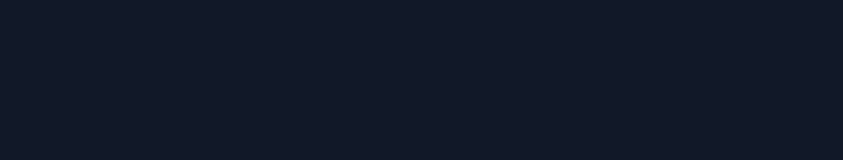
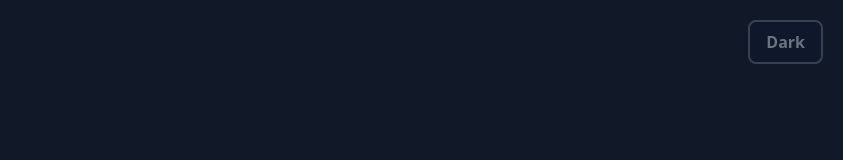
Before and after one commit to zalaya/geeker, a React (Vite) app: page / in a window 1280 px wide. Shown: the top 160 px of the page, without its empty margins (437-1280 px from the left). Built offline with nearby package versions, Linux system fonts and the light colour scheme.

Commit message:
feat: create the theme button component

```diff
--- a/src/App.jsx
+++ b/src/App.jsx
@@ -1,6 +1,7 @@
 import { useEffect, useState } from "react"
 import UserCard from "./components/UserCard"
 import SearchBar from "./components/SearchBar"
+import ThemeButton from "./components/ThemeButton"
 
 const App = () => {
   const [username, setUsername] = useState("")
@@ -27,12 +28,16 @@
     setUsername(event.target.value)
   }
 
-  const handleTheme = () => {
+  const handleClick = () => {
     setTheme(prevTheme => prevTheme === "light" ? "dark" : "light")
   }
 
   return (
     <div className="min-h-screen flex flex-col items-center justify-center gap-5 bg-gray-900">
+      <div className="absolute top-5 right-5">
+        <ThemeButton handleClick={handleClick} />
+      </div>
+
       <SearchBar
         placeholder="GitHub username..."
         handleChange={handleChange}
--- a/src/components/SearchBar.jsx
+++ b/src/components/SearchBar.jsx
@@ -15,7 +15,7 @@
       />
       <button
         type="submit"
-        className="w-1/4 text-2xl border-l-2 border-gray-700 bg-slate-900 text-gray-500 rounded-r-lg hover:bg-slate-800 duration-200"
+        className="w-1/4 text-2xl border-l-2 border-gray-700 bg-slate-900 text-gray-500 rounded-r-lg hover:bg-slate-800 hover:duration-200"
       >
        <FontAwesomeIcon icon={faMagnifyingGlass} />
       </button>
--- /dev/null
+++ b/src/components/ThemeButton.jsx
@@ -0,0 +1,12 @@
+const ThemeButton = ({ handleClick }) => {
+  return (
+    <button
+      onClick={handleClick}
+      className="bg-slate-900 px-4 py-2 rounded-lg text-gray-500 font-semibold border-2 border-gray-700 hover:bg-slate-800 hover:duration-200"
+    >
+      Dark
+    </button>
+  )
+}
+
+export default ThemeButton
```
